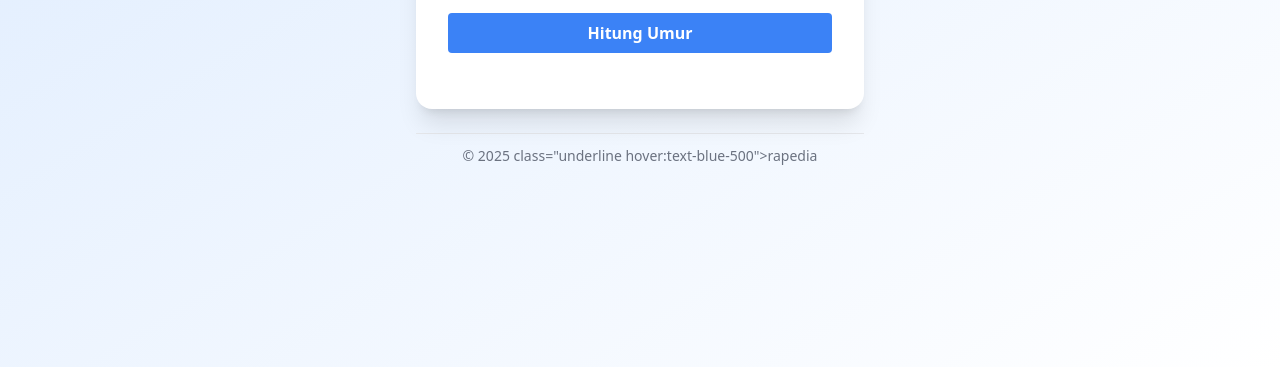
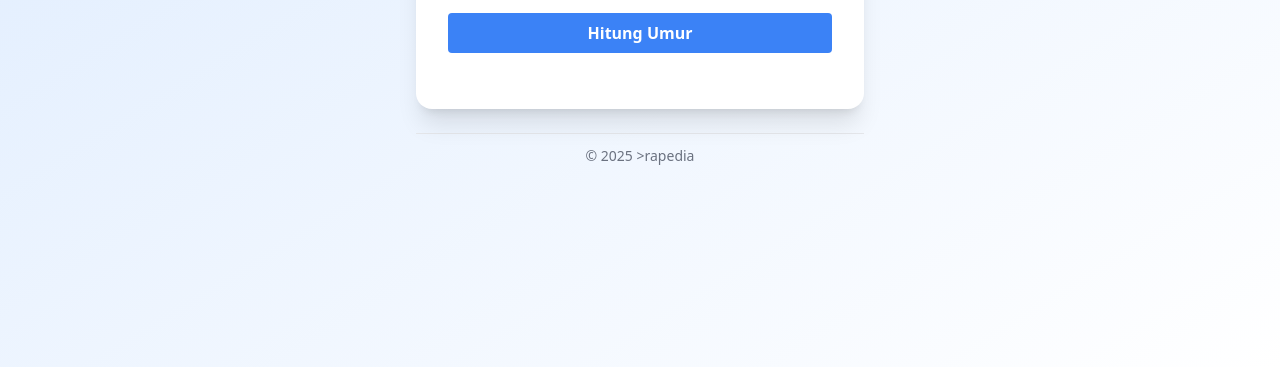
Before and after one commit to rapedia22/cek-umur, a plain HTML site: page index.html in a window 1280 px wide. Shown: the part 433-800 px from the top of the page. Drawn offline with nearby package versions, Linux system fonts and the light colour scheme.

Commit message:
Update index.html

```diff
--- a/index.html
+++ b/index.html
@@ -73,7 +73,7 @@
 
   <!-- Footer -->
   <footer class="mt-6 text-sm text-gray-500 dark:text-gray-400 border-t pt-3 text-center w-full max-w-md">
-    © 2025 class="underline hover:text-blue-500">rapedia</a>
+    © 2025 >rapedia</a>
   </footer>
 
   <script>
```
